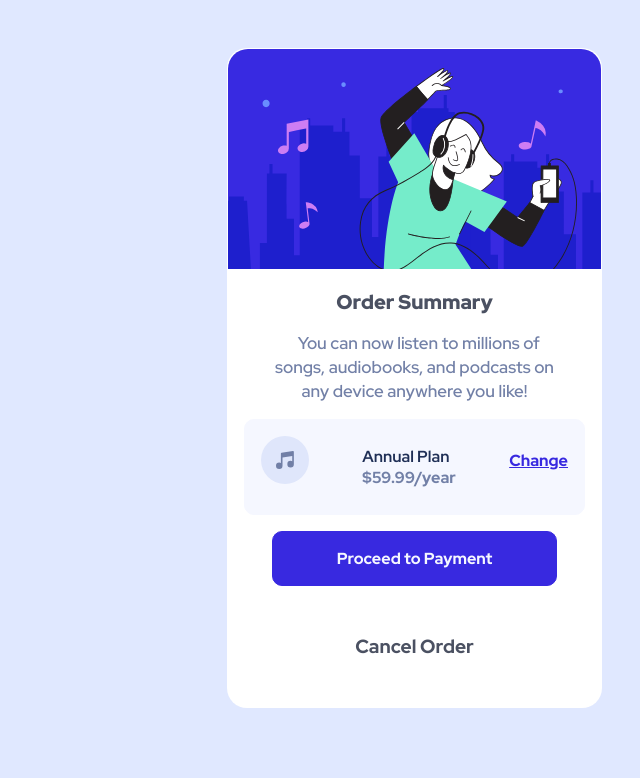
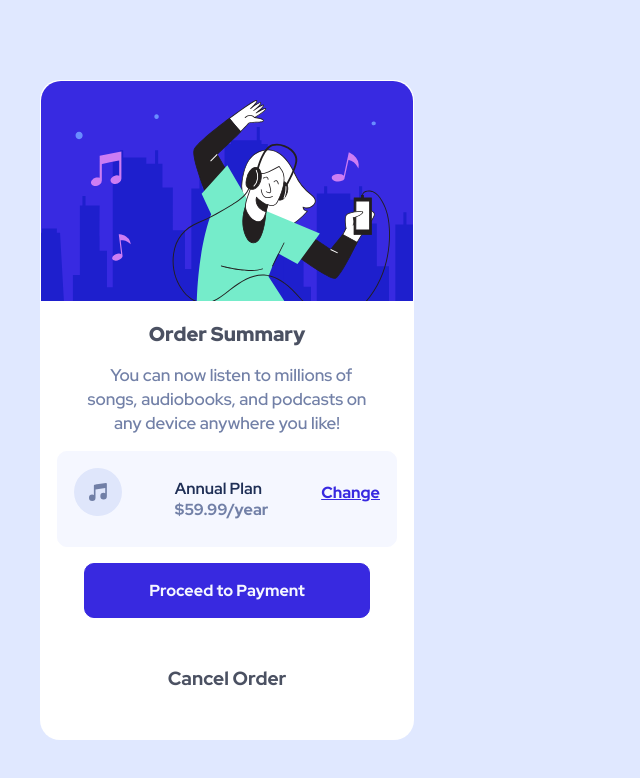
Before and after one commit to BOLA02/order-summary-component-main, a plain HTML site: page index.html in a window 1280 px wide. Shown: the whole page, without its empty margins (413-1053 px from the left). Drawn offline with Linux system fonts and the light colour scheme.

Commit message:
Update style.css
reponsiveness

```diff
--- a/css/style.css
+++ b/css/style.css
@@ -18,8 +18,9 @@ body{
 }
 main{
     border: 1px solid rgba(15, 15, 15, 0);
- /*    width: 375px; */
-    height: auto;
+    width:90%;
+    max-width:374px;
+    margin:5rem auto;
     border-radius: 20px;
     background-color: white;
 
@@ -68,6 +69,11 @@ main{
     border-radius: 10px;
     background-color:hsl(225, 100%, 98%) ;
 }
+@media (max-width:350px) {
+    .annual-plan{
+        flex-direction: column;
+    }
+}
 
 .annual-plan p{
     font-family: "Red Hat Display", sans-serif;
@@ -105,10 +111,14 @@ main{
 
 
     border: 1px solid hsl(245, 75%, 52%);
-   /*  box-shadow: 5px 20px rgba(201, 207, 216, 0.836) */
+
 
 }
-
+@media(max-width:350px){
+    .btn{
+        width: 90%;
+    }
+}
 .btn, a {
     font-family: "Red Hat Display", sans-serif;
     font-size: 16px;
@@ -138,133 +148,3 @@ main{
     color: hsl(224, 13%, 34%);
 
 }
-
-
-
-@media screen and (min-width:481px) {
-    main{
-        margin-left: 10rem;
-        margin-top:1rem;
-        width: 375px;
-        border: 1px solid rgba(15, 15, 15, 0);
-        border-radius: 20px;
-        justify-content: center;
-        align-content: center;
-        background-color: white;
-
-    }
-
-}
-@media screen and (min-width:768px) {
-    main{
-        border: 1px solid rgba(15, 15, 15, 0);
-        margin-left: 14rem;
-        margin-top: 6rem;
-        width: 375px;
-       /*  display:block; */
-        border-radius: 20px;
-        justify-content: center;
-        align-content: center;
-        background-color: white;
-
-    }
-
-}
-@media screen and (min-width:800px) {
-    main{
-        border: 1px solid rgba(15, 15, 15, 0);
-        margin-left: 19rem;
-        margin-top: 10rem;
-
-        border-radius: 20px;
-        justify-content: center;
-        align-content: center;
-        background-color: white;
-
-    }
-
-}
-@media screen and (min-width:999px) {
-    main{
-        border: 1px solid rgba(15, 15, 15, 0);
-        margin-left: 20rem;
-        margin-top: 3rem;
-        width: 375px;
-        border-radius: 20px;
-        justify-content: center;
-        align-content: center;
-        background-color: white;
-
-    }
-
-}
-@media screen and (min-width:1100px) {
-    main{
-        border: 1px solid rgba(15, 15, 15, 0);
-
-        margin-left: 25rem;
-       /*  display:block; */
-        border-radius: 20px;
-        justify-content: center;
-        align-content: center;
-        background-color: white;
-
-    }
-
-}
-@media screen and (min-width:1200px) {
-    main{
-        border: 1px solid rgba(15, 15, 15, 0);
-
-        margin-left: 25rem;
-
-        border-radius: 20px;
-        justify-content: center;
-        align-content: center;
-        background-color: white;
-
-    }
-
-}
-@media screen and (min-width:1300px) {
-    main{
-        border: 1px solid rgba(15, 15, 15, 0);
-
-        margin-left: 30rem;
-       /*  display:block; */
-        border-radius: 20px;
-        justify-content: center;
-        align-content: center;
-        background-color: white;
-
-    }
-
-}
-@media screen and (min-width:1400px) {
-    main{
-        border: 1px solid rgba(15, 15, 15, 0);
-
-        margin-left: 40rem;
-       /*  display:block; */
-        border-radius: 20px;
-        justify-content: center;
-        align-content: center;
-        background-color: white;
-
-    }
-
-}
-@media screen and (min-width:165px) {
-    main{
-        border: 1px solid rgba(15, 15, 15, 0);
-
-        margin-left: 40rem;
-       /*  display:block; */
-        border-radius: 20px;
-        justify-content: center;
-        align-content: center;
-        background-color: white;
-
-    }
-
-}
```
